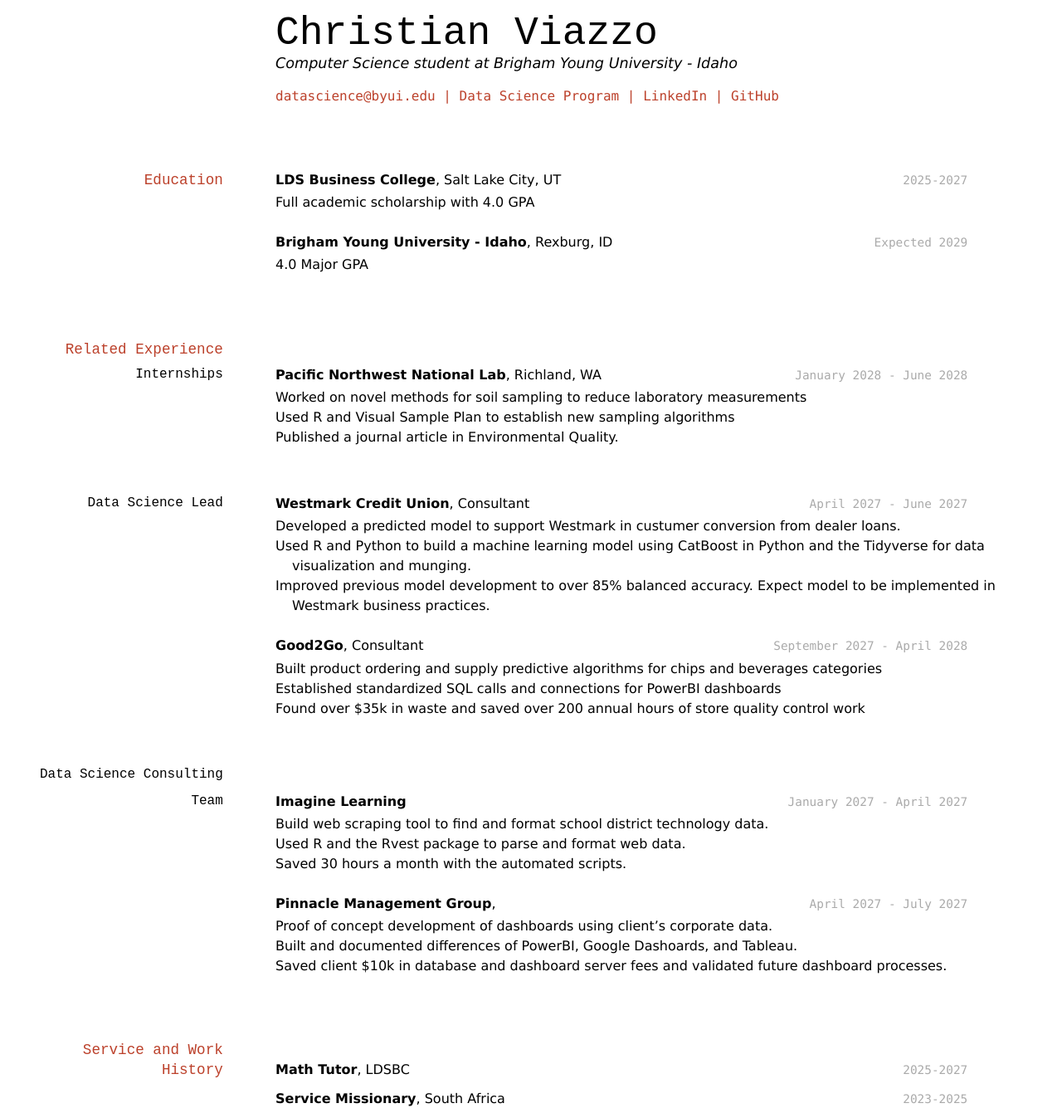
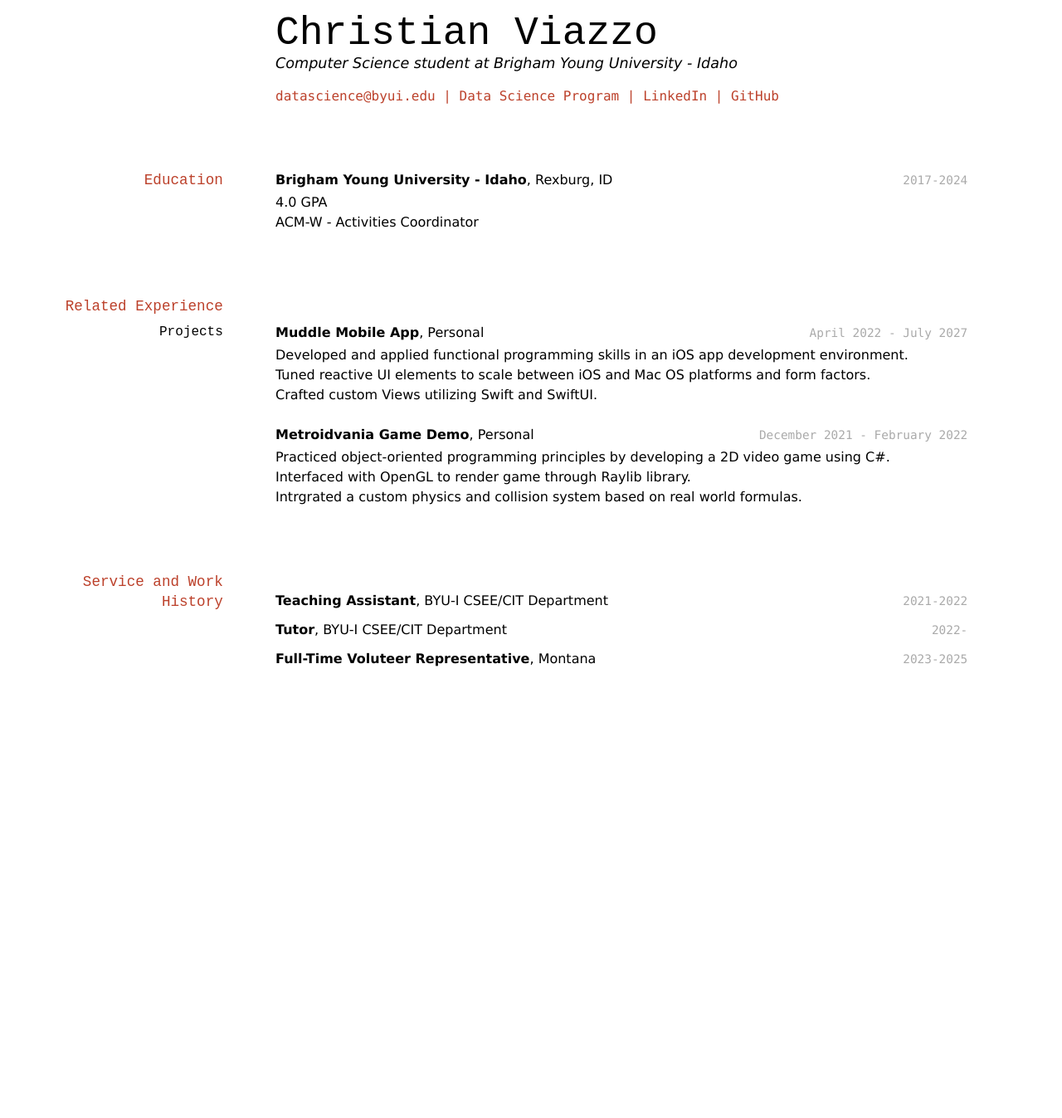
Before and after one commit to byuids-resumes/chvia223_resume, a Jekyll site: the page built from docs/index.md, in a window 1280 px wide. Shown: the whole page at 83% size. Built offline with Jekyll 4.4.1, drawn with Linux system fonts in a browser that asks for light colours; after the commit the page ends 900 px from its top, so only the background shows below that.

Commit message:
added projects and work experience

```diff
--- a/docs/index.md
+++ b/docs/index.md
@@ -16,69 +16,41 @@ Computer Science student at Brigham Young University - Idaho
 
 ## Education
 
-`2025-2027`
-__LDS Business College__, Salt Lake City, UT
-
-- Full academic scholarship with 4.0 GPA
-
-`Expected 2029`
+`2017-2024`
 __Brigham Young University - Idaho__, Rexburg, ID
 
-- 4.0 Major GPA
-
+- 4.0 GPA
+- ACM-W - Activities Coordinator
 
 ## Related Experience
 
-### Internships
+### Projects
 
-`January 2028 - June 2028`
-__Pacific Northwest National Lab__, Richland, WA
+`April 2022 - July 2027`
+__Muddle Mobile App__, Personal
 
-- Worked on novel methods for soil sampling to reduce laboratory measurements
-- Used R and Visual Sample Plan to establish new sampling algorithms
-- Published a journal article in Environmental Quality.
+- Developed and applied functional programming skills in an iOS app development environment.
+- Tuned reactive UI elements to scale between iOS and Mac OS platforms and form factors.
+- Crafted custom Views utilizing Swift and SwiftUI.
 
-### Data Science Lead
+`December 2021 - February 2022`
+__Metroidvania Game Demo__, Personal
 
-`April 2027 - June 2027`
-__Westmark Credit Union__, Consultant
-
-- Developed a predicted model to support Westmark in custumer conversion from dealer loans.
-- Used R and Python to build a machine learning model using CatBoost in Python and the Tidyverse for data visualization and munging.
-- Improved previous model development to over 85% balanced accuracy. Expect model to be implemented in Westmark business practices.
-
-`September 2027 - April 2028`
-__Good2Go__, Consultant
-
-- Built product ordering and supply predictive algorithms for chips and beverages categories
-- Established standardized SQL calls and connections for PowerBI dashboards
-- Found over $35k in waste and saved over 200 annual hours of store quality control work
-
-### Data Science Consulting Team
-
-`January 2027 - April 2027`
-__Imagine Learning__
-
-- Build web scraping tool to find and format school district technology data.
-- Used R and the Rvest package to parse and format web data.
-- Saved 30 hours a month with the automated scripts.
-
-`April 2027 - July 2027`
-__Pinnacle Management Group__,
-
-- Proof of concept development of dashboards using client's corporate data.
-- Built and documented differences of PowerBI, Google Dashoards, and Tableau.
-- Saved client $10k in database and dashboard server fees and validated future dashboard processes.
+- Practiced object-oriented programming principles by developing a 2D video game using C#.
+- Interfaced with OpenGL to render game through Raylib library.
+- Intrgrated a custom physics and collision system based on real world formulas.
 
 
 ## Service and Work History
 
-`2025-2027`
-__Math Tutor__, LDSBC
+`2021-2022`
+__Teaching Assistant__, BYU-I CSEE/CIT Department
 
+`2022-`
+__Tutor__, BYU-I CSEE/CIT Department
 
 `2023-2025`
-__Service Missionary__, South Africa
+__Full-Time Voluteer Representative__, Montana
 
 
 
```
